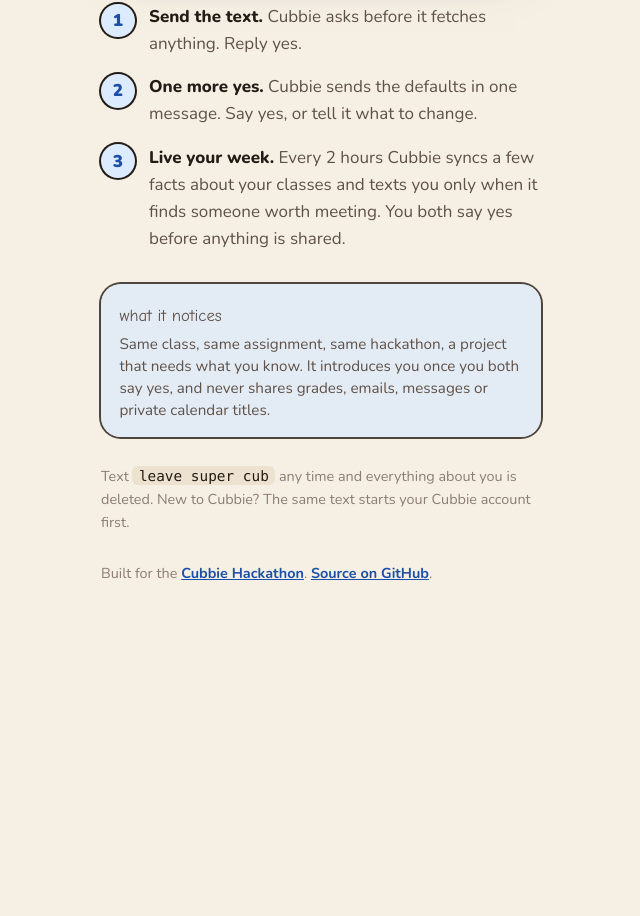
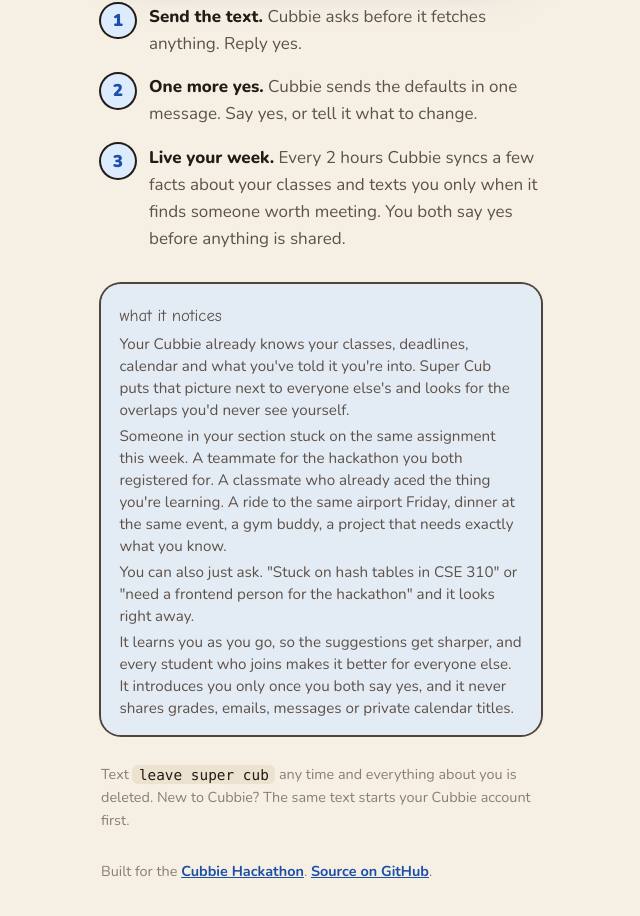
Before and after one commit to dkoyi/Cubs, a plain HTML site: page site/index.html in a window 1280 px wide. Shown: the part 768-1684 px from the top of the page, without its empty margins (319-959 px from the left). Before the commit the page ends 1431 px from the top, so only its background shows below. Drawn offline with nearby package versions, Linux system fonts and the light colour scheme; a web font is replaced by a local one.

Commit message:
copy(site): say everything Super Cub notices, not just classes

```diff
--- a/site/index.html
+++ b/site/index.html
@@ -70,7 +70,10 @@
 
   <div class="mist">
     <p class="hand">what it notices</p>
-    <p>Same class, same assignment, same hackathon, a project that needs what you know. It introduces you once you both say yes, and never shares grades, emails, messages or private calendar titles.</p>
+    <p>Your Cubbie already knows your classes, deadlines, calendar and what you've told it you're into. Super Cub puts that picture next to everyone else's and looks for the overlaps you'd never see yourself.</p>
+    <p>Someone in your section stuck on the same assignment this week. A teammate for the hackathon you both registered for. A classmate who already aced the thing you're learning. A ride to the same airport Friday, dinner at the same event, a gym buddy, a project that needs exactly what you know.</p>
+    <p>You can also just ask. "Stuck on hash tables in CSE 310" or "need a frontend person for the hackathon" and it looks right away.</p>
+    <p>It learns you as you go, so the suggestions get sharper, and every student who joins makes it better for everyone else. It introduces you only once you both say yes, and it never shares grades, emails, messages or private calendar titles.</p>
   </div>
 
   <p class="fine">Text <code>leave super cub</code> any time and everything about you is deleted. New to Cubbie? The same text starts your Cubbie account first.</p>
```
